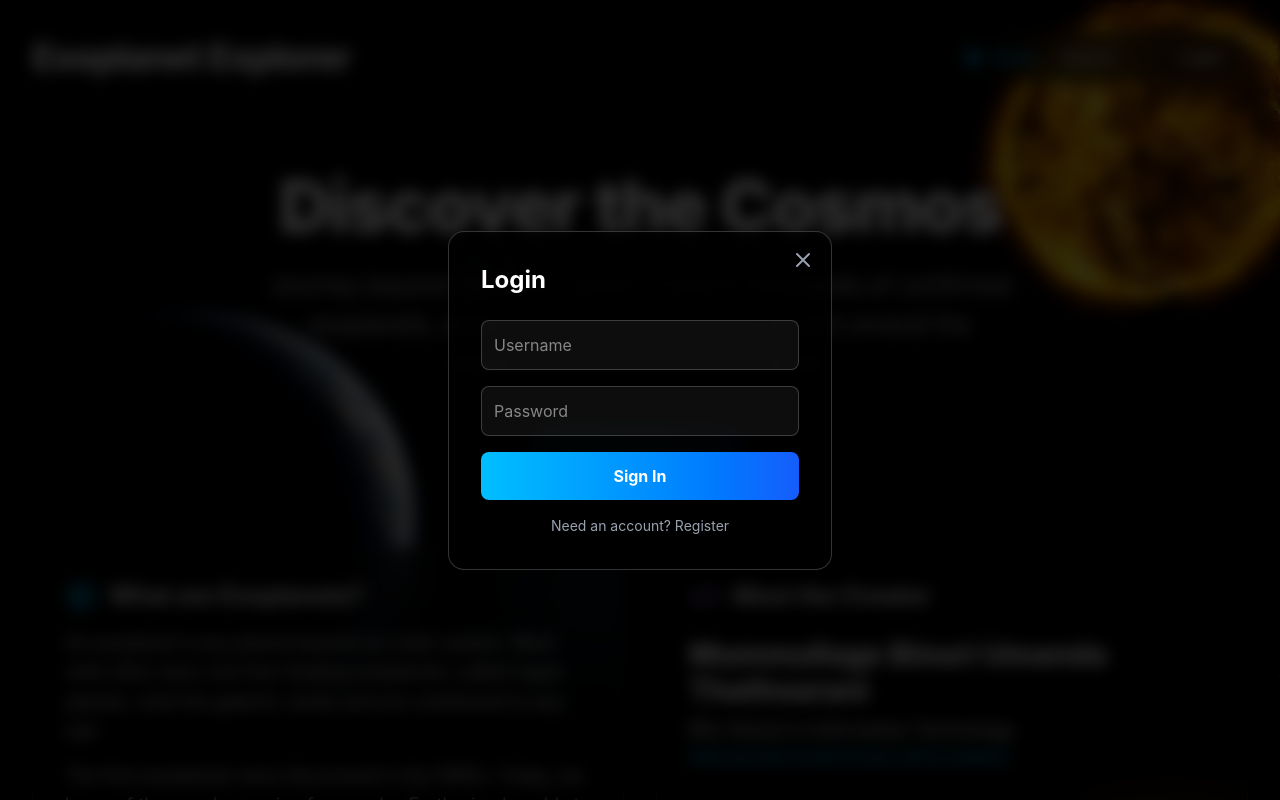
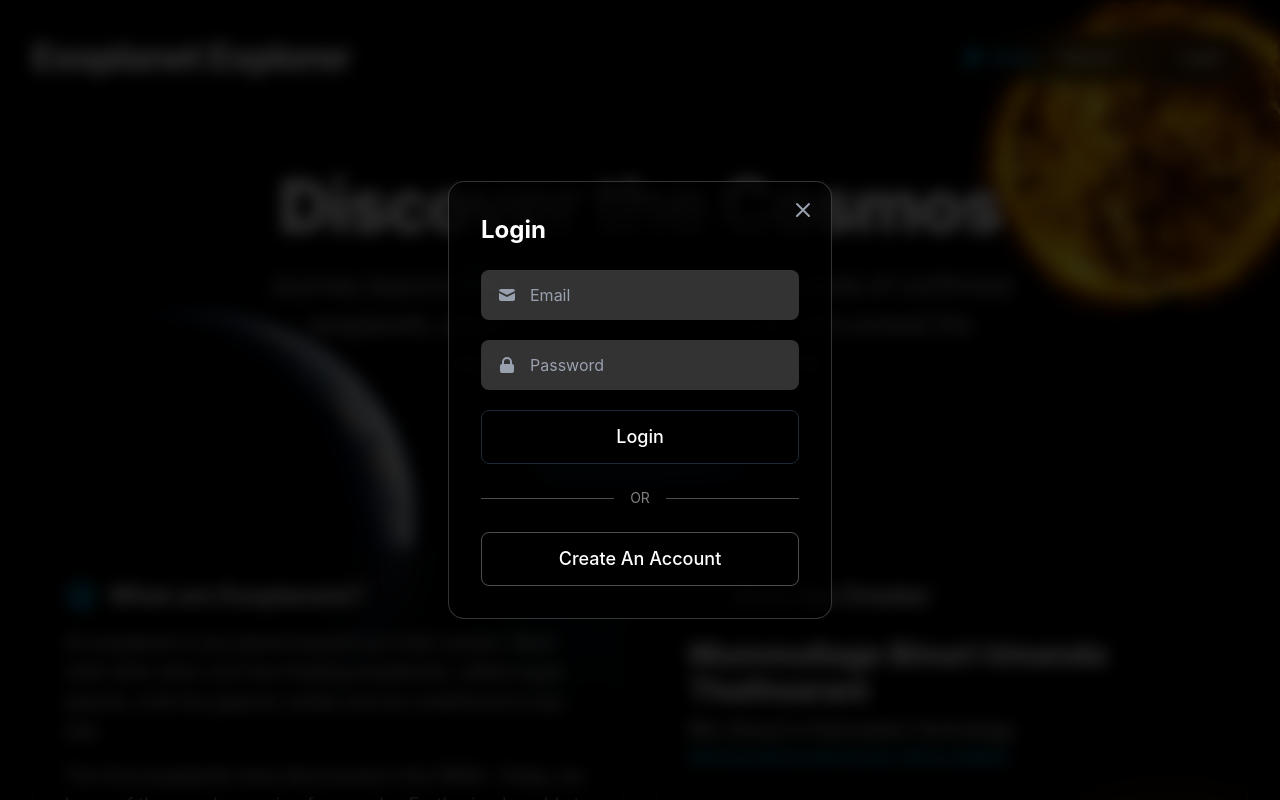
Before and after one commit to umandathathsarani/exoplanet-explorer, a Vue app in the folder frontend/: page / in a window 1280 px wide. Both pictures are taken after a click on the button "Login". Shown: the top 800 px of the page. Built offline with nearby package versions, Linux system fonts and the light colour scheme.

Commit message:
feat(auth): redesign login modal to a professional email-based authentication UI

```diff
--- a/frontend/src/components/AuthModal.vue
+++ b/frontend/src/components/AuthModal.vue
@@ -57,17 +57,39 @@ const handleSubmit = async () => {
         {{ errorMessage }}
       </div>
 
-      <form @submit.prevent="handleSubmit" class="space-y-4">
-        <input v-model="username" placeholder="Username" class="w-full p-3 bg-white/5 border border-white/20 rounded-lg text-white focus:outline-none focus:border-[#00bfff] focus:ring-1 focus:ring-[#00bfff] transition" required />
-        <input v-model="password" type="password" placeholder="Password" class="w-full p-3 bg-white/5 border border-white/20 rounded-lg text-white focus:outline-none focus:border-[#00bfff] focus:ring-1 focus:ring-[#00bfff] transition" required />
+      <form @submit.prevent="handleSubmit" class="space-y-5 mt-4">
+        <div class="relative">
+          <div class="absolute inset-y-0 left-0 pl-4 flex items-center pointer-events-none">
+            <svg xmlns="http://www.w3.org/2000/svg" class="h-5 w-5 text-gray-400" viewBox="0 0 20 20" fill="currentColor">
+              <path d="M2.003 5.884L10 9.882l7.997-3.998A2 2 0 0016 4H4a2 2 0 00-1.997 1.884z" />
+              <path d="M18 8.118l-8 4-8-4V14a2 2 0 002 2h12a2 2 0 002-2V8.118z" />
+            </svg>
+          </div>
+          <input v-model="username" type="email" placeholder="Email" class="w-full py-3 pl-12 pr-4 bg-white/20 border border-transparent rounded-lg text-white placeholder-gray-400 focus:outline-none focus:bg-white/30 focus:border-white/50 transition-all" required />
+        </div>
 
-        <button class="w-full bg-gradient-to-r from-[#00bfff] to-blue-600 text-white py-3 rounded-lg font-bold hover:shadow-[0_0_15px_rgba(0,191,255,0.4)] transition transform hover:-translate-y-0.5">
-          {{ isRegistering ? 'Create Account' : 'Sign In' }}
+        <div class="relative">
+          <div class="absolute inset-y-0 left-0 pl-4 flex items-center pointer-events-none">
+            <svg xmlns="http://www.w3.org/2000/svg" class="h-5 w-5 text-gray-400" viewBox="0 0 20 20" fill="currentColor">
+              <path fill-rule="evenodd" d="M5 9V7a5 5 0 0110 0v2a2 2 0 012 2v5a2 2 0 01-2 2H5a2 2 0 01-2-2v-5a2 2 0 012-2zm8-2v2H7V7a3 3 0 016 0z" clip-rule="evenodd" />
+            </svg>
+          </div>
+          <input v-model="password" type="password" placeholder="Password" class="w-full py-3 pl-12 pr-4 bg-white/20 border border-transparent rounded-lg text-white placeholder-gray-400 focus:outline-none focus:bg-white/30 focus:border-white/50 transition-all" required />
+        </div>
+
+        <button class="w-full bg-black text-white py-3 rounded-lg text-lg font-medium hover:bg-gray-900 border border-gray-800 transition-colors shadow-lg">
+          {{ isRegistering ? 'Register' : 'Login' }}
         </button>
       </form>
 
-      <button @click="isRegistering = !isRegistering" class="w-full mt-4 text-gray-400 text-sm hover:underline">
-        {{ isRegistering ? 'Already have an account? Login' : 'Need an account? Register' }}
+      <div class="flex items-center my-6">
+        <div class="flex-grow border-t border-white/30"></div>
+        <span class="mx-4 text-white/50 text-sm">OR</span>
+        <div class="flex-grow border-t border-white/30"></div>
+      </div>
+
+      <button @click="isRegistering = !isRegistering" class="w-full bg-transparent text-white py-3 rounded-lg text-lg font-medium border border-white/30 hover:bg-white/10 transition-colors">
+        {{ isRegistering ? 'Login Instead' : 'Create An Account' }}
       </button>
     </div>
   </div>
```
